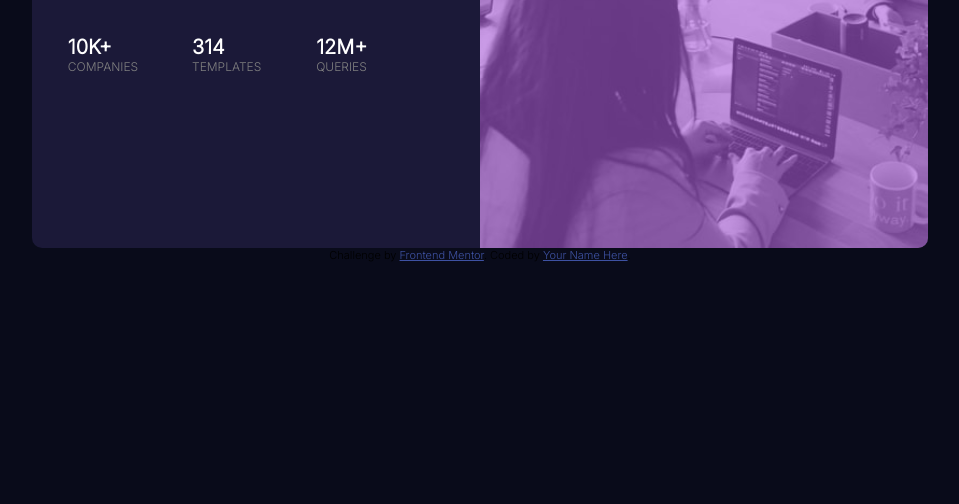
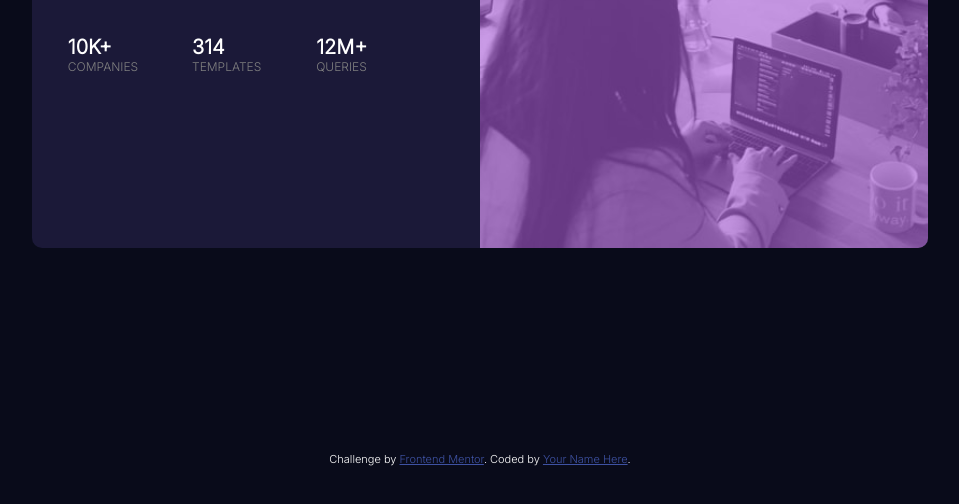
Before and after one commit to Edgar-Meza/Stats-preview-card, a plain HTML site: page index.html in a window 1280 px wide. Shown: the part 334-838 px from the top of the page, without its empty margins (168-1127 px from the left). Drawn offline with Linux system fonts and the light colour scheme.

Commit message:
se agregaron cambios en los atributos css

```diff
--- a/index.html
+++ b/index.html
@@ -6,7 +6,7 @@
 
   <link rel="icon" type="image/png" sizes="32x32" href="./images/favicon-32x32.png">
 
-  <title>Frontend Mentor | Stats preview card component</title>
+  <title>Stats preview card component</title>
 
   <!-- Feel free to remove these styles or customise in your own stylesheet 👍 -->
 
--- a/sass/style.scss
+++ b/sass/style.scss
@@ -115,7 +115,7 @@ body {
 }
 @media (max-width: 375px) {
   .body-card {
-    width: 74%;
+    width: 85%;
     .info-card {
       height: 70%!important;
       text-align: center;
@@ -153,7 +153,11 @@ body {
 // footer
 .attribution {
   font-size: 11px;
+  bottom: 0px;
+  position: absolute;
+  width: 100%;
   text-align: center;
+  color: #FFF;
   a {
     color: hsl(228, 45%, 44%);
   }
```
Also changed, not shown: style/style.css, 1 other file.
